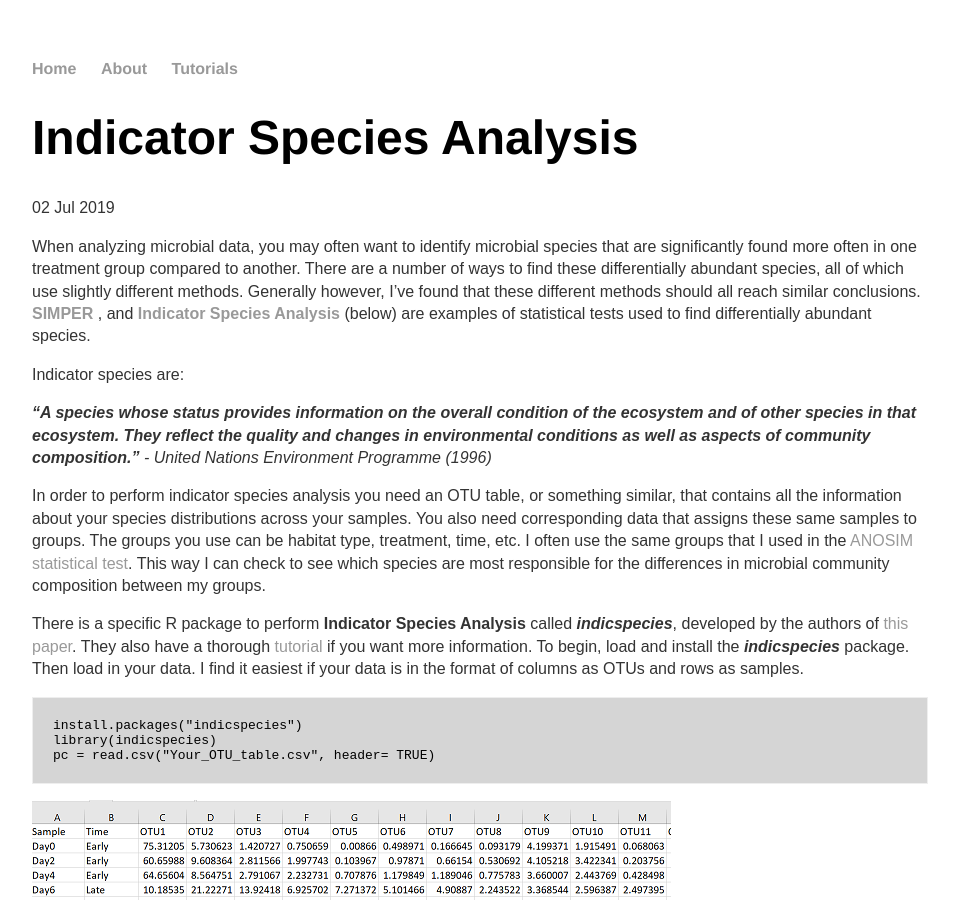
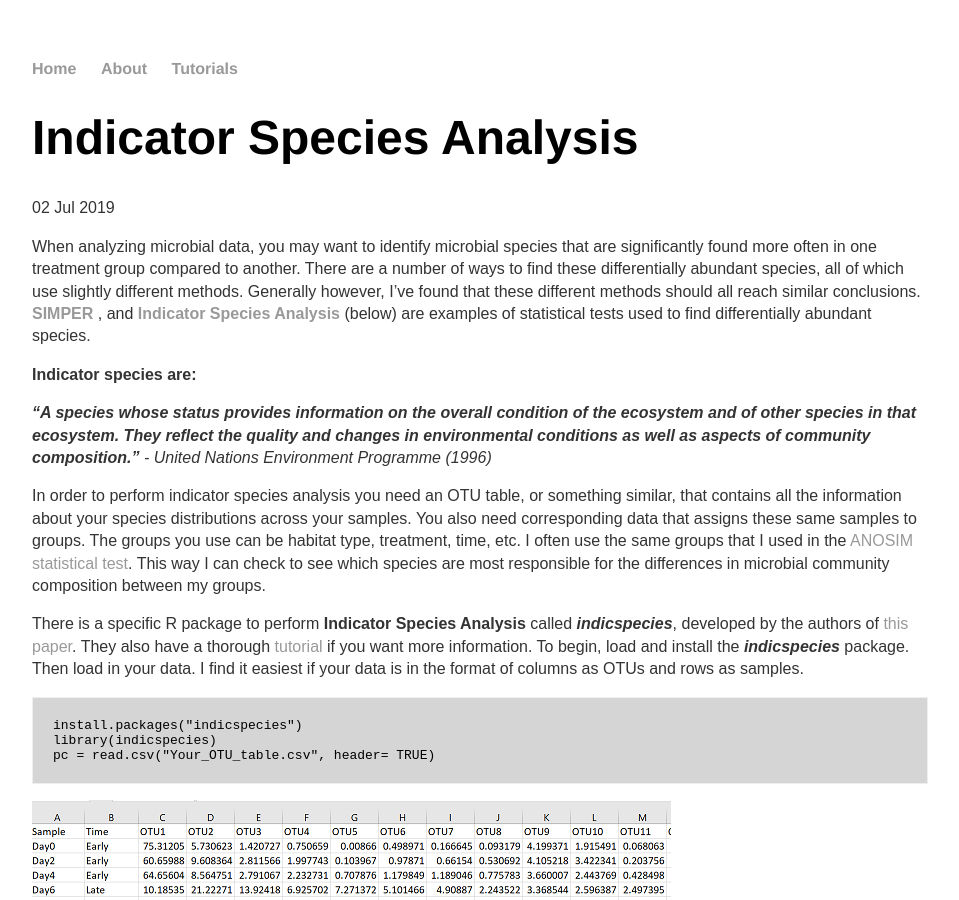
Before and after one commit to jkzorz/jkzorz.github.io, a Jekyll site: the page built from _posts/2019-07-02-Indicator-species-analysis.md, in a window 1280 px wide and 900 px high. Shown: the whole window, without its empty margins (160-1119 px from the left). Built offline with Jekyll 4.4.1, drawn with Linux system fonts in a browser that asks for light colours; some of the changed text lies outside the part shown.

Commit message:
Update 2019-07-02-Indicator-species-analysis.md

```diff
--- a/_posts/2019-07-02-Indicator-species-analysis.md
+++ b/_posts/2019-07-02-Indicator-species-analysis.md
@@ -4,10 +4,10 @@ title: "Indicator Species Analysis"
 date: 2019-07-02
 ---
 
-When analyzing microbial data, you may often want to identify microbial species that are significantly found more often in one treatment group compared to another.  There are a number of ways to find these differentially abundant species, all of which use slightly different methods. Generally however, I've found that these different methods should all reach similar conclusions. <b>[SIMPER](https://www.rdocumentation.org/packages/vegan/versions/2.4-2/topics/simper) </b>, and <b>[Indicator Species Analysis](https://cran.r-project.org/web/packages/indicspecies/vignettes/indicspeciesTutorial.pdf) </b> (below) are examples of statistical tests used to find differentially abundant species.
+When analyzing microbial data, you may want to identify microbial species that are significantly found more often in one treatment group compared to another.  There are a number of ways to find these differentially abundant species, all of which use slightly different methods. Generally however, I've found that these different methods should all reach similar conclusions. <b>[SIMPER](https://www.rdocumentation.org/packages/vegan/versions/2.4-2/topics/simper) </b>, and <b>[Indicator Species Analysis](https://cran.r-project.org/web/packages/indicspecies/vignettes/indicspeciesTutorial.pdf) </b> (below) are examples of statistical tests used to find differentially abundant species.
 
 
-Indicator species are:
+<b>Indicator species are:</b>
 
 <b> <i>"A species whose status provides information on the overall condition of the ecosystem and of other species in that ecosystem. They reflect the quality and changes in environmental conditions as well as aspects of community composition." </i></b> <i>  - United Nations Environment Programme (1996)</i>
 
@@ -67,3 +67,5 @@ From this output, I can see that the significance level being reported is <b>0.0
 The first list contains the species found significantly more often in the <b>"Early"</b> grouping. The <b>#sps 6</b> shows that 6 species were identified as indicators for this group.  The first column contains species names, the next column contains the <b>stat</b> value (higher means the OTU is more strongly associated). The <b>p.value</b> column contains the statistical p values for the species association (lower means stronger significance). The final column shows the significance level, which is explained by the <b>Signif. codes</b> at the bottom of the output.
 
 Below this first list are the species associated with the other group, <b>"Late"</b>. There are 18 species significantly associated with this group. In both cases, the species are listed in order with strongest association at the top.
+
+I use these results to help me get an initial overview of the species that might be more interesting to investigate. To display these results visually, I often use a <b>box plot</b> to show the differences in distribution of these identified species between my groupings.
```
